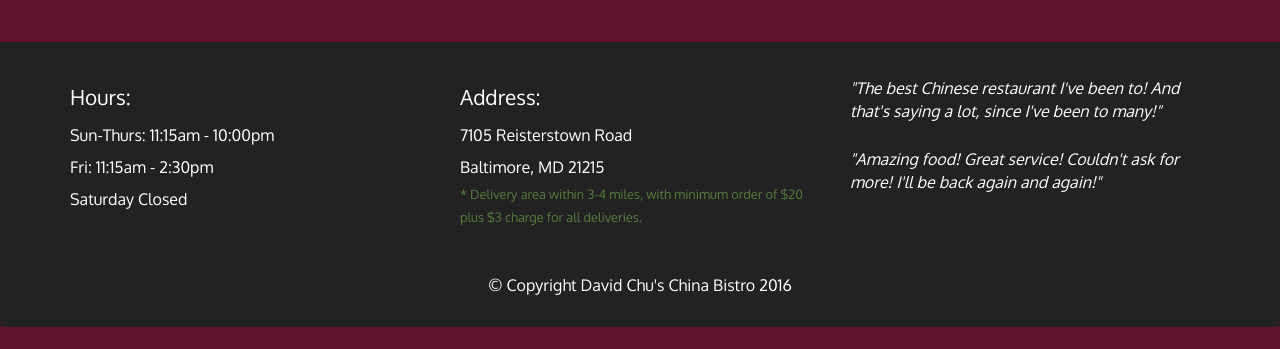
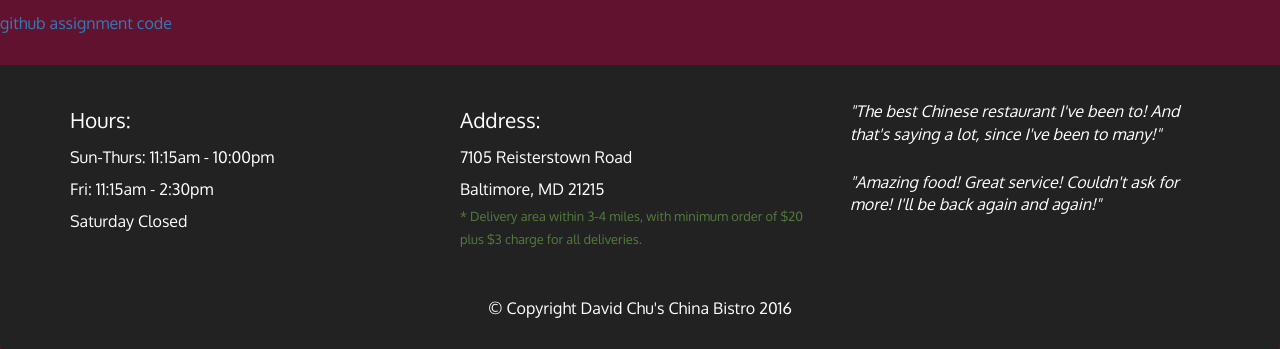
Before and after one commit to lohitlk/webdevelopment, a PHP site: page /assignment-5/index.html in a window 1280 px wide. Shown: the part 1148-1497 px from the top of the page. Before the commit the page ends 1475 px from the top, so only its background shows below. Run offline with PHP 8.4, Linux system fonts and the light colour scheme.

Commit message:
small change

```diff
--- a/assignment-5/css/styles.css
+++ b/assignment-5/css/styles.css
@@ -3,6 +3,10 @@ body {
   color: #fff;
   background-color: #61122f;
   font-family: 'Oxygen', sans-serif;
+}
+.assignment{
+  text-align: center;
+  text-decoration: none;
 }
 
 /** HEADER **/
--- a/assignment-5/index.html
+++ b/assignment-5/index.html
@@ -72,6 +72,7 @@
   <div id="xs-deliver" class="text-center visible-xs">* We Deliver</div>
 
   <div id="main-content" class="container"></div>
+  <a href="https://github.com/lohitlk/webdevelopment.git" class="assignment"> github assignment code </a>
 
   <footer class="panel-footer">
     <div class="container">
```
